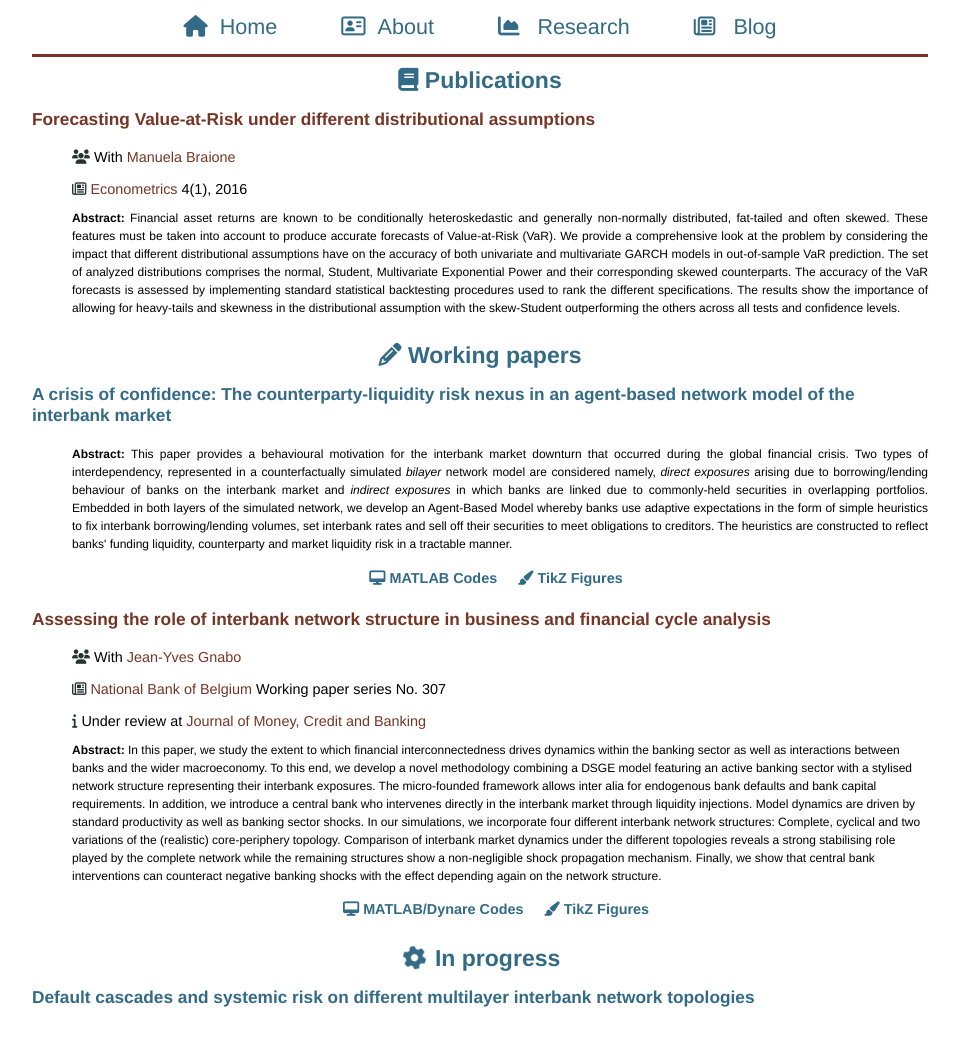
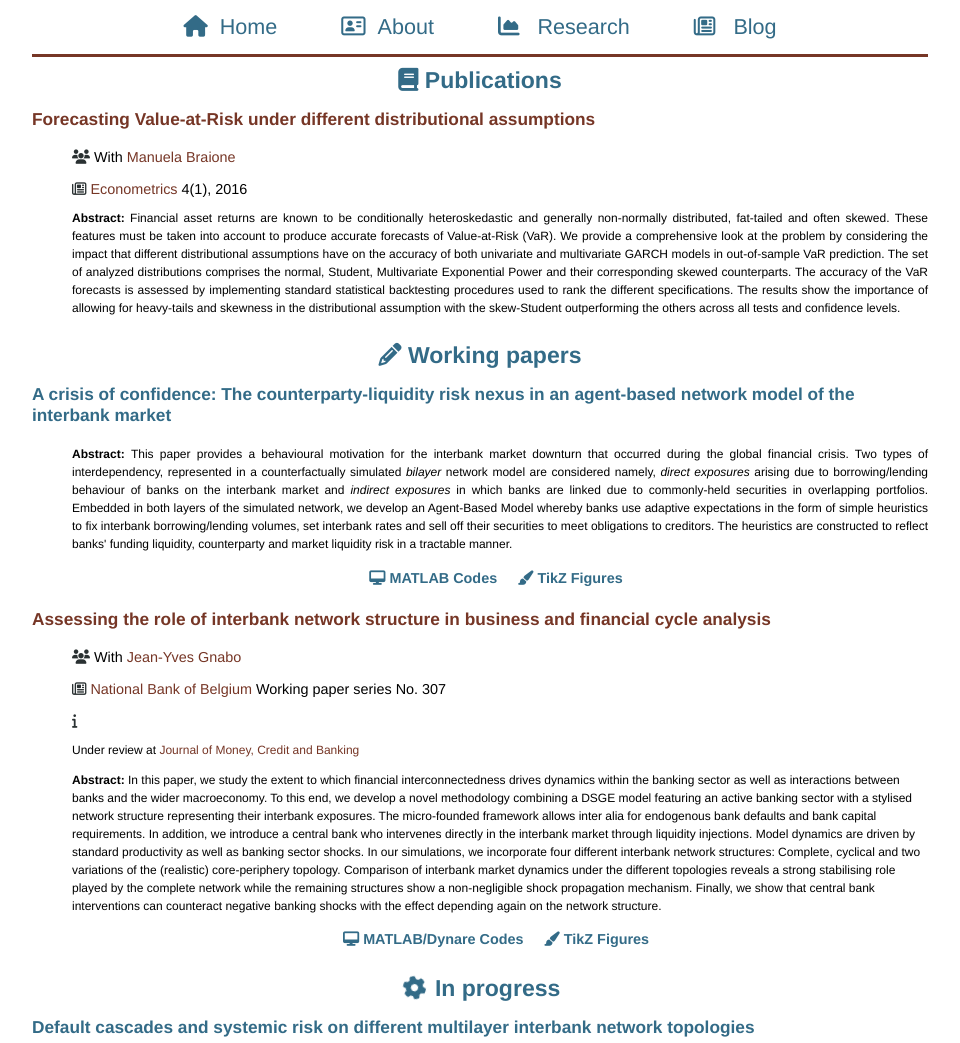
Before and after one commit to nscholtes/nscholtes.github.io, a Jekyll site: the page built from research.html, in a window 1280 px wide. Shown: the whole page, without its empty margins (160-1120 px from the left). Built offline with Jekyll 4.4.1, drawn with Linux system fonts in a browser that asks for light colours; nearby versions of some CDN libraries; before the commit the page ends 1013 px from its top, so only the background shows below that.

Commit message:
Update research.html

```diff
--- a/research.html
+++ b/research.html
@@ -22,7 +22,7 @@ title: Nicolas K. Scholtes
 	<ul style="list-style: none;">
 		<li><i class="fa fa-users" style="color: #2A3132;"></i> With <a href="https://sites.google.com/site/jygnabo/">Jean-Yves Gnabo</a></i></li><br>
 		<li> <i class="fa fa-newspaper-o" style="color: #2A3132;"></i> <a href="https://www.nbb.be/en/publications-and-research/research-cooperation/conference/international-conference-2016-transmission">National Bank of Belgium</a> Working paper series No. 307</li><br>
-<li><i class="fa fa-info" style="color: #2A3132;"></i> Under review at  <a href="http://onlinelibrary.wiley.com/journal/10.1111/(ISSN)1538-4616">Journal of Money, Credit and Banking</a></i></li>
+<li><i class="fa fa-info" style="color: #2A3132;"></i><p style="font-size:12px"<i>Under review at  <a href="http://onlinelibrary.wiley.com/journal/10.1111/(ISSN)1538-4616">Journal of Money, Credit and Banking</a></i></p></li>
 
 <li><p style="font-size:12px"><b>Abstract: </b>  In this paper, we study the extent to which financial interconnectedness drives dynamics within the banking sector as well as interactions between banks and the wider macroeconomy. To this end, we develop a novel methodology combining a DSGE model featuring an active banking sector with a stylised network structure representing their interbank exposures. The micro-founded framework allows inter alia for endogenous bank defaults and bank capital requirements. In addition, we introduce a central bank who intervenes directly in the interbank market through liquidity injections. Model dynamics are driven by standard productivity as well as banking sector shocks. In our simulations, we incorporate four different interbank network structures: Complete, cyclical and two variations of the (realistic) core-periphery topology. Comparison of interbank market dynamics under the different topologies reveals a strong stabilising role played by the complete network while the remaining structures show a non-negligible shock propagation mechanism. Finally, we show that central bank interventions can counteract negative banking shocks with the effect depending again on the network structure.</p> </li>
 	</ul>
```
